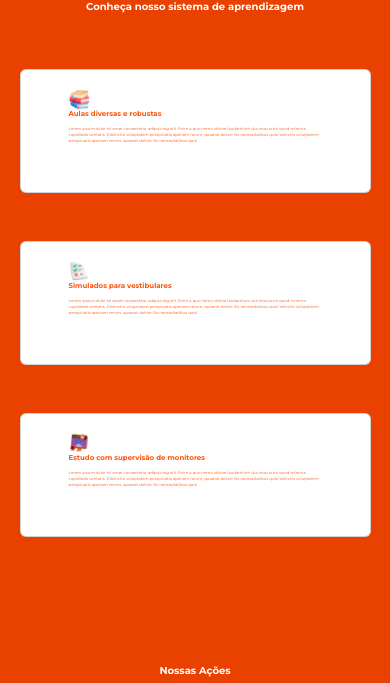
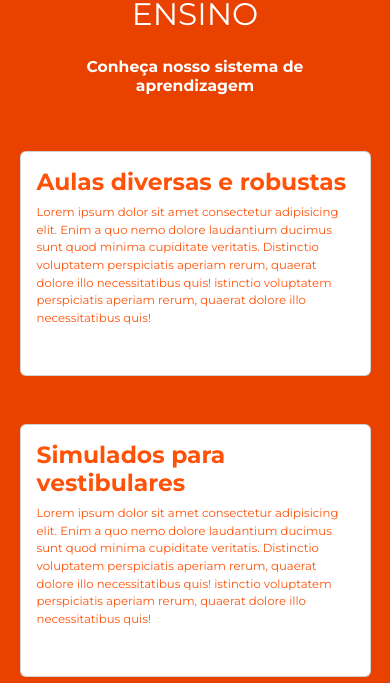
Before and after one commit to FrancioXavier/landing-page-edifique, a Next.js app: page / in a window 390 px wide. Shown: the part 885-1568 px from the top of the page. Built offline with nearby package versions, Linux system fonts and the light colour scheme.

Commit message:
learning methods section mobile

```diff
--- a/src/Containers/HomePage/index.tsx
+++ b/src/Containers/HomePage/index.tsx
@@ -31,6 +31,7 @@ import cursinho from '@/config/img/activities/cursinho.svg';
 import solidarias from '@/config/img/activities/acoes-solidarias.svg';
 import escolas from '@/config/img/activities/acoes-escolas.svg';
 import auloes from '@/config/img/activities/auloes.svg';
+import { useEffect, useState } from 'react';
 
 export default function HomePage() {
   const OPTIONS: EmblaOptionsType = { align: 'start' };
@@ -38,6 +39,30 @@ export default function HomePage() {
   const SLIDETYPE: string = 'sponsors';
   const slideHistory: string = 'stories';
   const mobile = useMediaQuery('(max-width: 768px)');
+  const [cardStyle, setCardStyle] = useState({
+    color: theme.colors.primary,
+    padding: '0 3rem',
+  });
+
+  const [cardTitle, setCardTitle] = useState({
+    fontSize: '1.8vw',
+  });
+  const [cardText, setCardText] = useState({
+    paddingBottom: '2rem',
+    fontSize: '1vw',
+  });
+
+  useEffect(() => {
+    if (mobile) {
+      setCardStyle({ color: theme.colors.primary, padding: '1rem 1rem' });
+      setCardTitle({ fontSize: '6vw' });
+      setCardText({ paddingBottom: '2rem', fontSize: '3vw' });
+    } else {
+      setCardStyle({ color: theme.colors.primary, padding: '0 3rem' });
+      setCardTitle({ fontSize: '1.8vw' });
+      setCardText({ paddingBottom: '2rem', fontSize: '1vw' });
+    }
+  }, [mobile]);
 
   return (
     <div
@@ -100,9 +125,12 @@ export default function HomePage() {
               <Col>
                 <Card>
                   <Card.Body
-                    className="px-5 text-md-start text-sm-center"
-                    style={{ color: theme.colors.primary }}
+                    className="text-md-start text-sm-center"
+                    style={cardStyle}
                   >
+                    {mobile ? (
+                      <></>
+                    ) : (
                       <Image
                         src={books.src}
                         width={100}
@@ -113,15 +141,11 @@ export default function HomePage() {
                           height: '5.5vw',
                         }}
                       />
-                    <Card.Title
-                      className="fw-bold"
-                      style={{ fontSize: '1.8vw' }}
-                    >
+                    )}
+                    <Card.Title className="fw-bold" style={cardTitle}>
                       Aulas diversas e robustas
                     </Card.Title>
-                    <Card.Text
-                      style={{ paddingBottom: '2rem', fontSize: '1vw' }}
-                    >
+                    <Card.Text className="text-start" style={cardText}>
                       Lorem ipsum dolor sit amet consectetur adipisicing elit.
                       Enim a quo nemo dolore laudantium ducimus sunt quod minima
                       cupiditate veritatis. Distinctio voluptatem perspiciatis
@@ -134,10 +158,10 @@ export default function HomePage() {
               </Col>
               <Col>
                 <Card>
-                  <Card.Body
-                    className="px-5"
-                    style={{ color: theme.colors.primary }}
-                  >
+                  <Card.Body style={cardStyle}>
+                    {mobile ? (
+                      <></>
+                    ) : (
                       <Image
                         src={test.src}
                         width={100}
@@ -148,15 +172,11 @@ export default function HomePage() {
                           height: '5.5vw',
                         }}
                       />
-                    <Card.Title
-                      className="fw-bold"
-                      style={{ fontSize: '1.8vw' }}
-                    >
+                    )}
+                    <Card.Title className="fw-bold" style={cardTitle}>
                       Simulados para vestibulares
                     </Card.Title>
-                    <Card.Text
-                      style={{ paddingBottom: '2rem', fontSize: '1vw' }}
-                    >
+                    <Card.Text className="text-start" style={cardText}>
                       Lorem ipsum dolor sit amet consectetur adipisicing elit.
                       Enim a quo nemo dolore laudantium ducimus sunt quod minima
                       cupiditate veritatis. Distinctio voluptatem perspiciatis
@@ -169,10 +189,10 @@ export default function HomePage() {
               </Col>
               <Col>
                 <Card>
-                  <Card.Body
-                    className="px-5"
-                    style={{ color: theme.colors.primary }}
-                  >
+                  <Card.Body style={cardStyle}>
+                    {mobile ? (
+                      <></>
+                    ) : (
                       <Image
                         src={pcImage.src}
                         width={100}
@@ -183,15 +203,11 @@ export default function HomePage() {
                           height: '5.5vw',
                         }}
                       />
-                    <Card.Title
-                      className="fw-bold"
-                      style={{ fontSize: '1.8vw' }}
-                    >
+                    )}
+                    <Card.Title className="fw-bold" style={cardTitle}>
                       Estudo com supervisão de monitores
                     </Card.Title>
-                    <Card.Text
-                      style={{ paddingBottom: '2rem', fontSize: '1vw' }}
-                    >
+                    <Card.Text className="text-start" style={cardText}>
                       Lorem ipsum dolor sit amet consectetur adipisicing elit.
                       Enim a quo nemo dolore laudantium ducimus sunt quod minima
                       cupiditate veritatis. Distinctio voluptatem perspiciatis
--- a/src/Containers/HomePage/styled.ts
+++ b/src/Containers/HomePage/styled.ts
@@ -145,7 +145,6 @@ export const ContentSection = styled.div`
   justify-content: center;
   height: fit-content;
   width: 100%;
-  z-index: 1;
 
   .cardSection {
     width: 90vw;
@@ -194,23 +193,15 @@ export const ContentSection = styled.div`
     }
   }
 
-  @media only screen and (max-width: 769px) {
+  @media only screen and (max-width: 768px) {
     h1 {
-      font-size: 20px;
+      font-size: 8vw;
     }
 
     h2 {
-      font-size: 15px;
-    }
-  }
-
-  @media only screen and (max-width: 480px) {
-    h1 {
-      font-size: 15px;
-    }
-
-    h2 {
-      font-size: 10px;
+      width: 60vw;
+      text-align: center;
+      font-size: 4vw;
     }
   }
 `;
--- a/src/components/Carousel/styled.ts
+++ b/src/components/Carousel/styled.ts
@@ -110,7 +110,6 @@ export const CarouselSlider = styled.div`
       width: 80%;
       height: 4px;
       position: absolute;
-      z-index: -1;
     }
     .lineSubtitle {
       width: 80%;
--- a/src/components/Header/styled.ts
+++ b/src/components/Header/styled.ts
@@ -39,6 +39,7 @@ export const Nav = styled.nav`
 
   .categoriesButton {
     display: none;
+    z-index: 99999999;
   }
   a {
     color: #fff;
```
Lines whose indentation alone changed are shown as unchanged.
